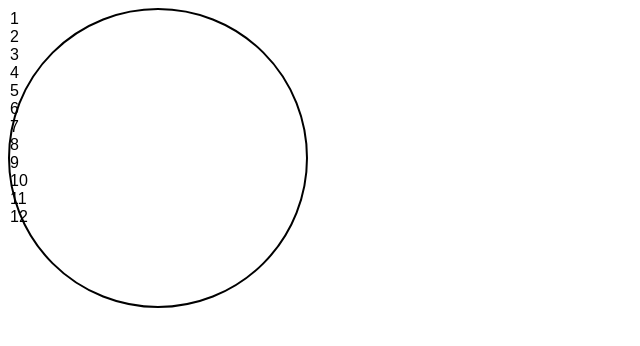
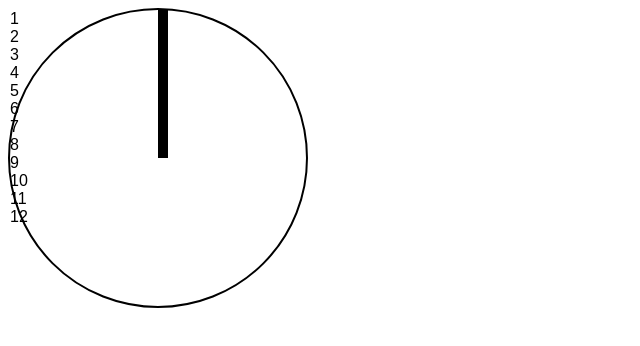
Before and after one commit to muharib0410/Clock_JS, a plain HTML site: page index.html in a window 1280 px wide. Shown: the whole page, without its empty margins (0-640 px from the left). Drawn offline with Linux system fonts and the light colour scheme.

Commit message:
Update style.css

```diff
--- a/style.css
+++ b/style.css
@@ -36,3 +36,15 @@ body {
 .clock .number9 {--rotation: 270deg;}
 .clock .number10 {--rotation: 300deg;}
 .clock .number11{--rotation: 330deg;}
+
+.clock .hand {
+    position: absolute;
+    bottom: 50%;
+    left:50%;
+    width:10px;
+    height: 50%;
+    background-color: black;
+
+    transform-orign: bottom;
+    transform: translateX(-50%) rotate (calc(var(--rotation) *1 deg ));
+}
```
